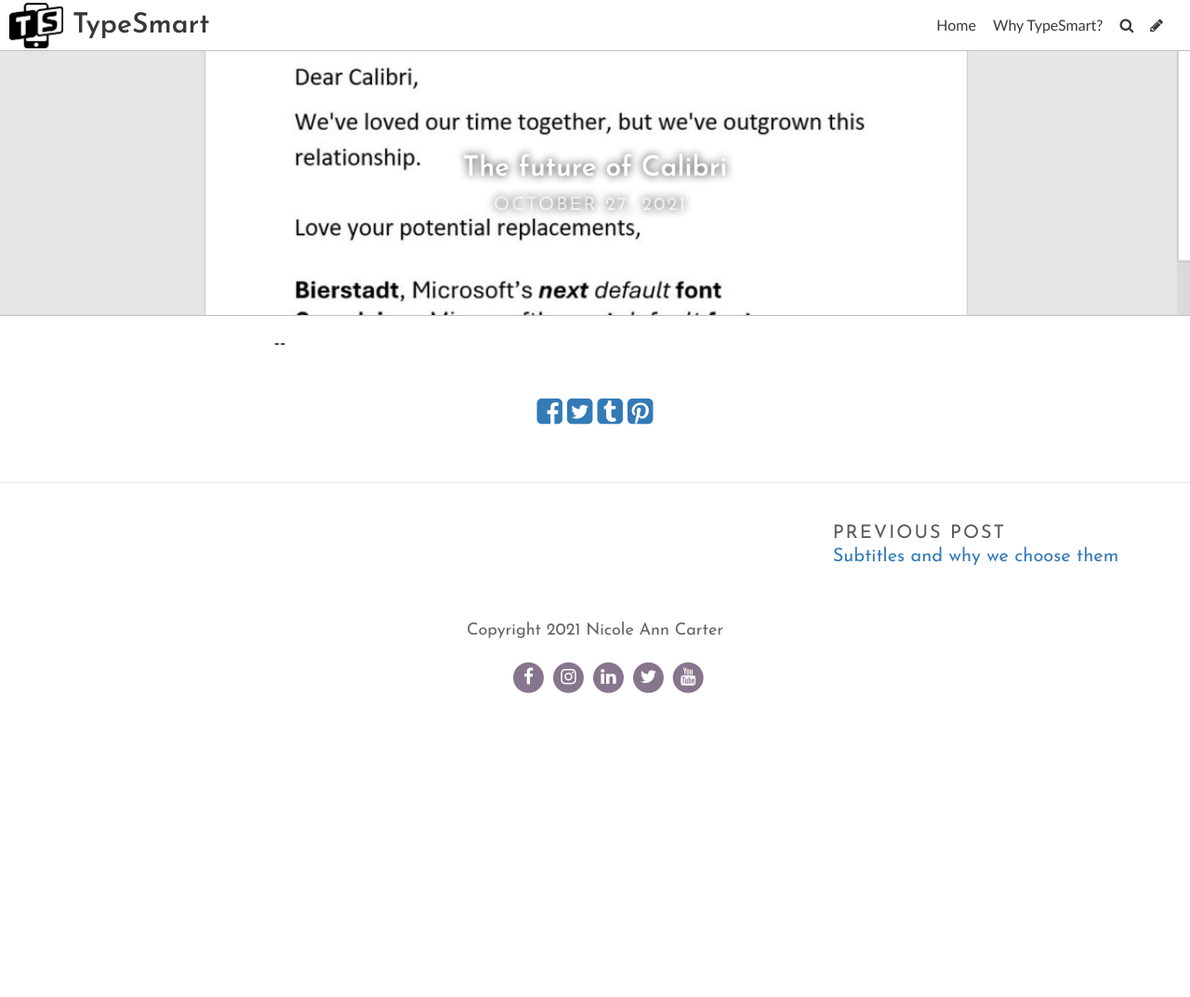
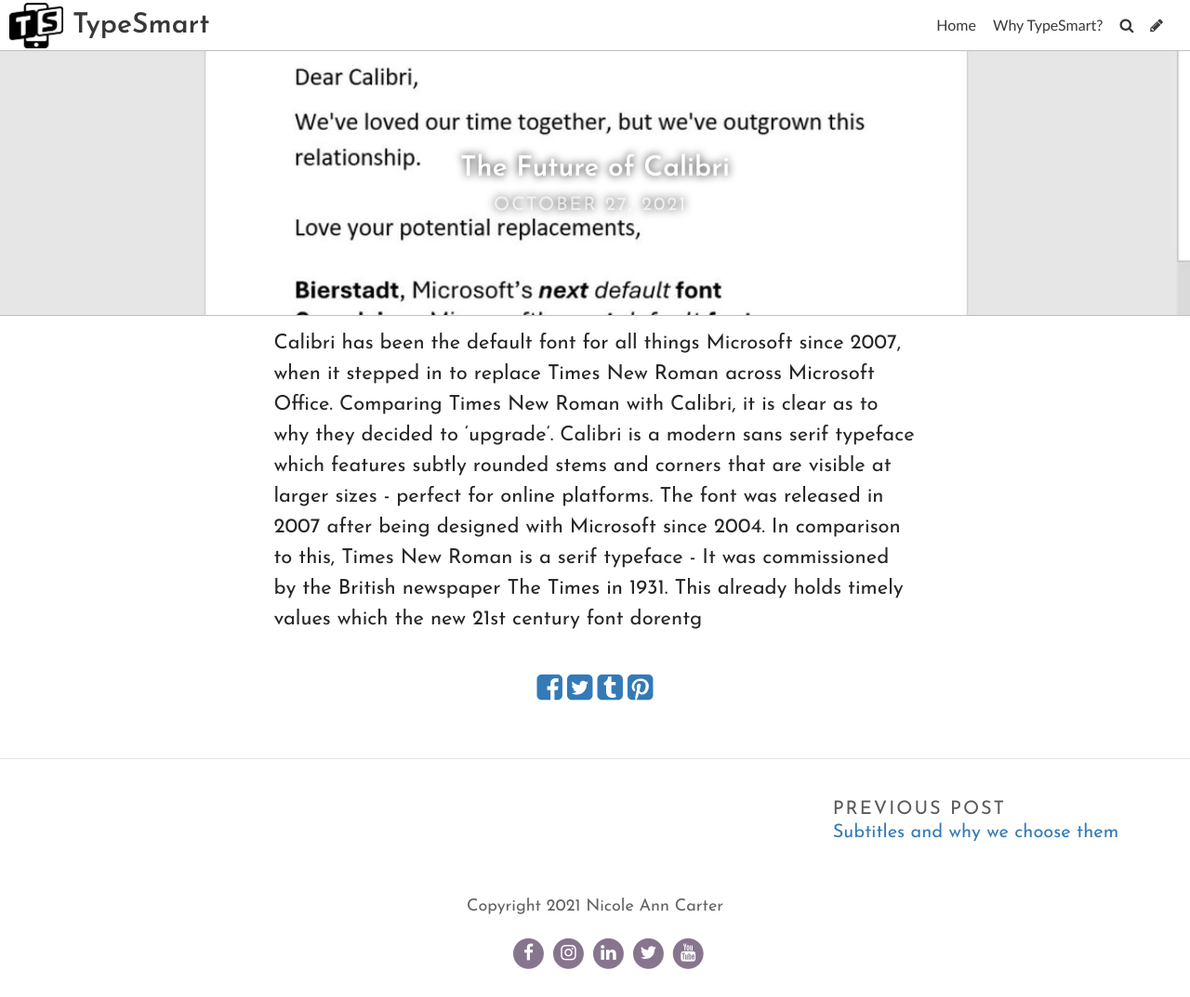
Before and after one commit to nicoleanncarter/typo-design-template, a Jekyll site: the page built from _posts/2021-10-27-the-future-of-calibri.md, in a window 1280 px wide and 1073 px high. Shown: the whole window at 93% size. Built offline with Jekyll 4.4.1, drawn with Linux system fonts in a browser that asks for light colours; some web fonts are replaced.

Commit message:
Update Post “2021-10-27-the-future-of-calibri”

```diff
--- a/_posts/2021-10-27-the-future-of-calibri.md
+++ b/_posts/2021-10-27-the-future-of-calibri.md
@@ -1,9 +1,9 @@
 ---
 layout: post
-title: "The future of Calibri "
+title: "The Future of Calibri "
 date: 2021-10-27T11:03:39.378Z
 image: ../uploads/microsoft-font.jpg
 title_color: "#ffffff"
 comments: false
 ---
-\--
+Calibri has been the default font for all things Microsoft since 2007, when it stepped in to replace Times New Roman across Microsoft Office. Comparing Times New Roman with Calibri, it is clear as to why they decided to 'upgrade'. Calibri is a modern sans serif typeface which features subtly rounded stems and corners that are visible at larger sizes - perfect for online platforms. The font was released in 2007 after being designed with Microsoft since 2004. In comparison to this, Times New Roman is a serif typeface - It was commissioned by the British newspaper The Times in 1931. This already holds timely values which the new 21st century font dorentg
```
